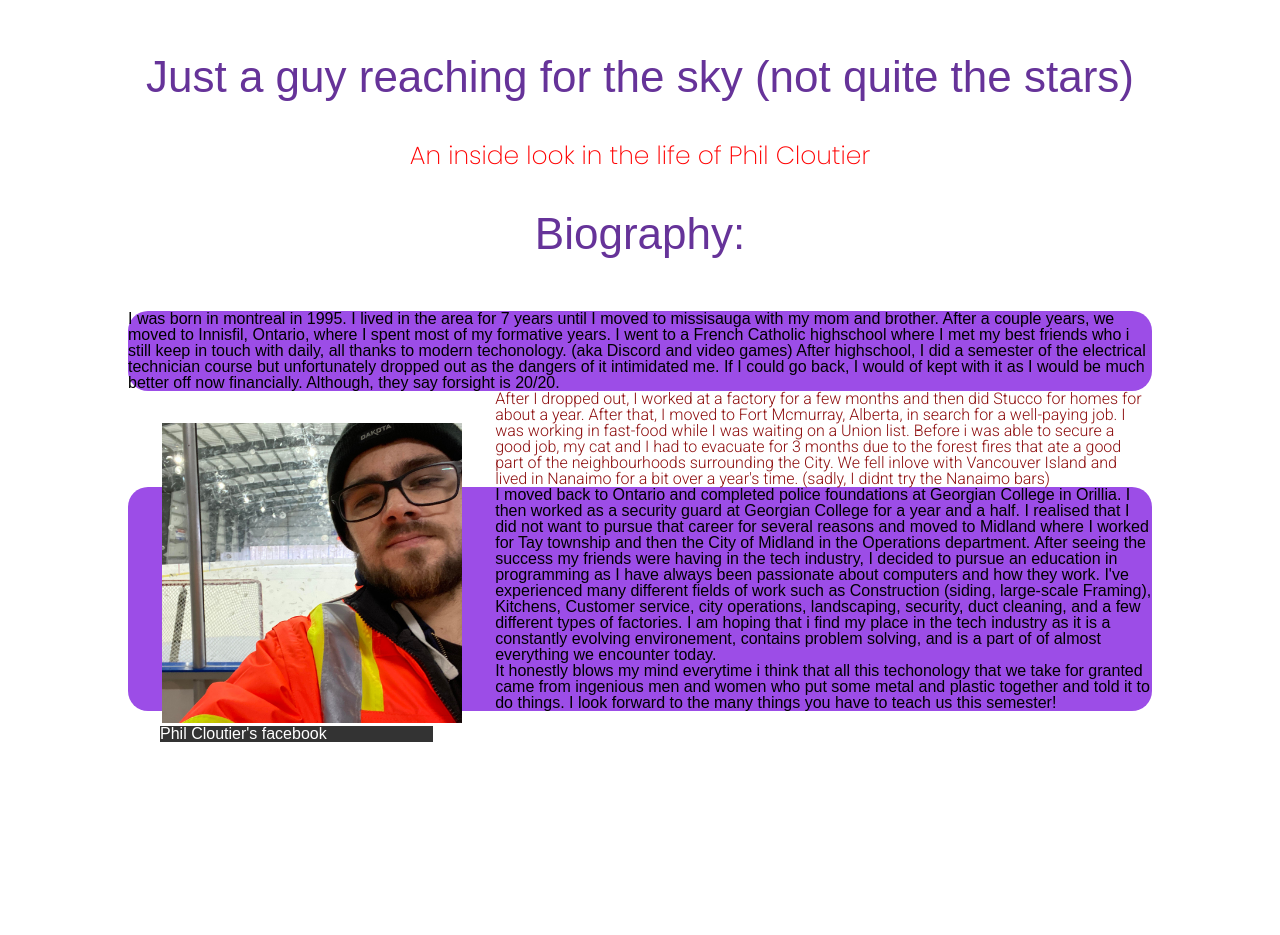
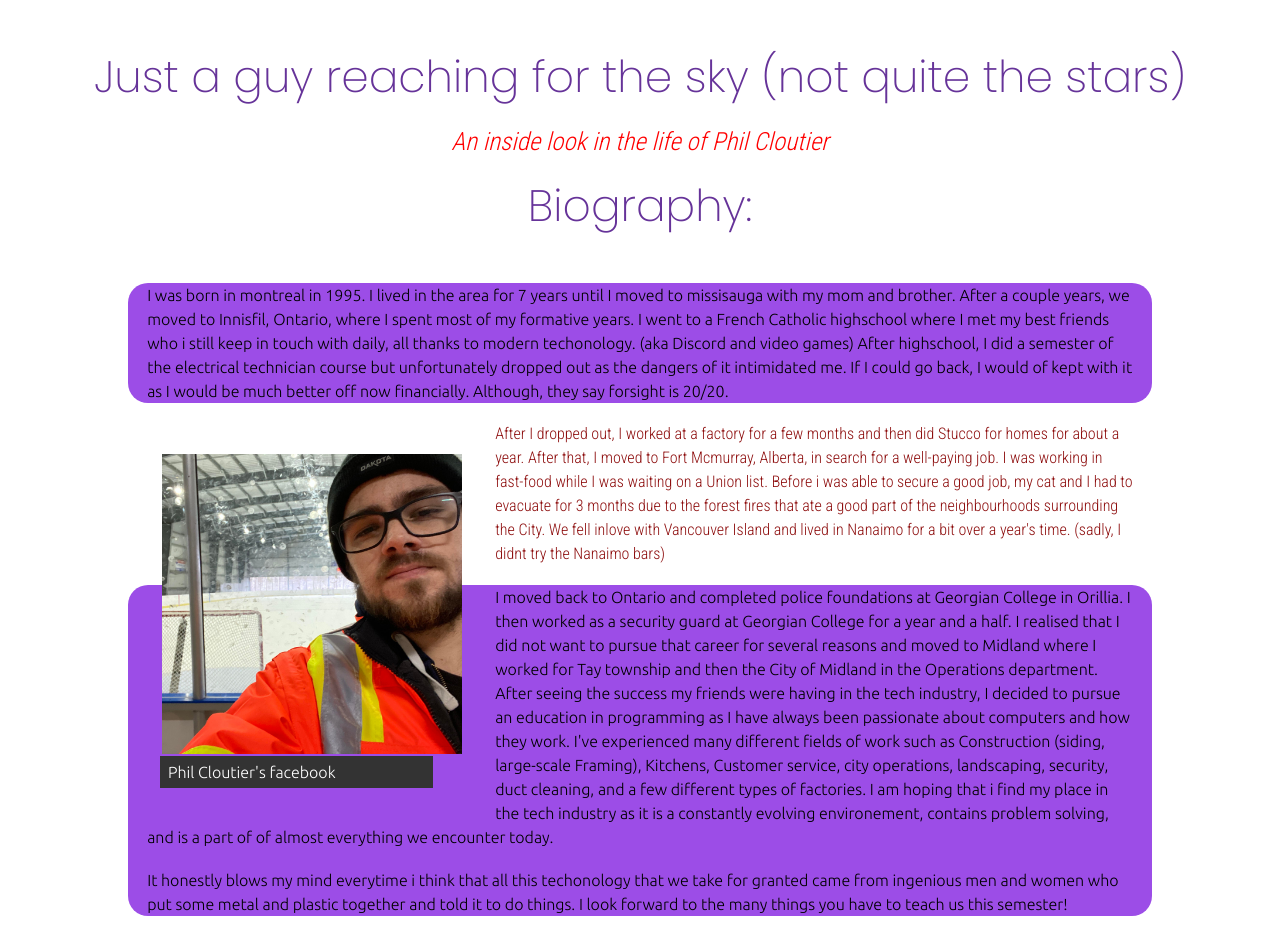
Before and after one commit to Philo95/CSS-lab5, a plain HTML site: page index.html in a window 1280 px wide. Before the commit the page ends 800 px from the top, so only its background shows below. Drawn offline with Linux system fonts and the light colour scheme; files that its build step writes are made by us from their sources; files whose address does not match are found by name; a web font is replaced by a local one.

Commit message:
Add files via upload

```diff
--- a/index.html
+++ b/index.html
@@ -7,7 +7,6 @@
     <meta name="viewport" content="width=device-width, initial-scale=1.0">
     <link rel="stylesheet" href="./styles/style.css" type="text/css">
     <link rel="image" href="./images/phil.jpg" type="image">
-    <link rel="stylesheet" href="./Styles/reset.css">
     <title>Phil's Biography, CSS style</title>
 </head>
 
--- a/style.css
+++ b/style.css
@@ -4,10 +4,13 @@
 
 
 /* Step 3: Import the Fonts */
-@import url('https://fonts.googleapis.com/css2?family=Abyssinica+SIL&family=Poppins:wght@200&family=Roboto:wght@300&display=swap');
+@import url('https://fonts.googleapis.com/css2?family=Poppins:wght@200&family=Roboto+Condensed:wght@300&family=Ubuntu:wght@300&display=swap');
 /* End of Fonts */
 
- html, body, header, main, section {
+
+
+
+html, body, header, main, section {
     scroll-behavior: smooth;
  }
 p {
@@ -26,7 +29,7 @@ em {
 
 
 #section-1 {
-    font-family: 'abyssinica', sans-serif;
+    font-family: 'poppins', sans-serif;
     font-size: 44px;
     margin: 1em;
     line-height: 1.5em;
@@ -35,7 +38,7 @@ em {
  }
 
  #titlep {
-    font-family: 'poppins', sans-serif;
+    font-family: 'roboto condensed', sans-serif;
     font-size: 25px;
     margin: 0.5em;
     color: red;
@@ -43,7 +46,7 @@ em {
  }
 
  #section-2{
-    font-family: 'Roboto', sans-serif;
+    font-family: 'ubuntu', sans-serif;
 
  }
 
@@ -63,7 +66,7 @@ em {
  #section-2 > div:nth-child(2) {
     background-color: white;
     color: rgba(135, 1, 1, 0.949);
-    font-family: 'roboto', sans-serif;
+    font-family: 'roboto condensed', sans-serif;
     width: 80%;
     margin: 0 auto;
  }
@@ -71,7 +74,7 @@ em {
  #section-2 > div:nth-child(1) {
     background-color: rgb(156, 77, 231);
     color: black;
-    font-family: 'Abyssinica', sans-serif;
+    font-family: 'Ubuntu', sans-serif;
     margin: 2em;
     width: 80%;
     margin: 0 auto;
@@ -80,7 +83,7 @@ em {
  #section-2 > div:nth-child(3) {
     background-color: rgb(156, 77, 231);
     color: black;
-    font-family: 'Abyssinica', sans-serif;
+    font-family: 'Ubuntu', sans-serif;
     margin: 2em;
     width: 80%;
     margin: 0 auto;
```
